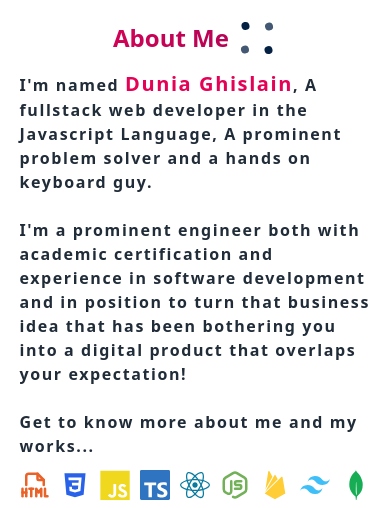
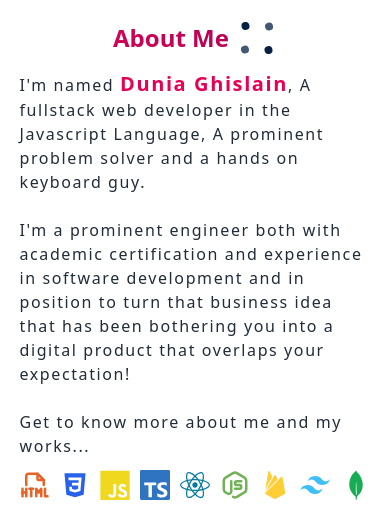
Before and after one commit to ddunia680/portfolio, a React (Vite) app: page / in a window 390 px wide. Shown: the part 610-1118 px from the top of the page. Built offline with nearby package versions, Linux system fonts and the light colour scheme.

Commit message:
Fix text boldness in some sections issue

```diff
--- a/src/components/About/about.tsx
+++ b/src/components/About/about.tsx
@@ -50,13 +50,13 @@ export default function About() {
                     data-testid="loader"
                 />
             </h1>
-            <p className='my-3 text-left text-headerColor1 dark:text-blue-200 font-semibold dark:font-normal tracking-widest md:mb-[2rem]'
+            <p className='my-3 text-left text-headerColor1 dark:text-blue-200 font-normal md:font-semibold dark:font-normal tracking-widest md:mb-[2rem]'
             >{t('named1')} <span className='text-xl font-bold text-fromLogo md:text-2xl'>Dunia Ghislain</span>, {t('named2')}</p>
 
-            <p className='my-3 text-left text-headerColor1 dark:text-blue-200 font-semibold dark:font-normal tracking-widest md:mb-[2rem]'>
+            <p className='my-3 text-left text-headerColor1 dark:text-blue-200 font-normal md:font-semibold dark:font-normal tracking-widest md:mb-[2rem]'>
                 {t('detailed1')}</p>
 
-            <p className='my-3 text-left text-headerColor1 dark:text-blue-200 font-semibold dark:font-normal tracking-widest md:mb-[2rem]'>
+            <p className='my-3 text-left text-headerColor1 dark:text-blue-200 font-normal md:font-semibold dark:font-normal tracking-widest md:mb-[2rem]'>
                 {t('detailed2')}</p>
             <p className='flex justify-between items-center' >
                 <TbFileTypeHtml size={30} className='text-[#e96228]' />
--- a/src/components/Contact/contact.tsx
+++ b/src/components/Contact/contact.tsx
@@ -20,10 +20,10 @@ export default function Contact() {
                 />
         </h2>
         <div className='w-full flex flex-col justify-center items-start gap-[2rem]' >
-            <p className='w-full md:w-[60%] text-headerColor1 dark:text-blue-200 font-semibold dark:font-normal'>
+            <p className='w-full md:w-[60%] text-headerColor1 dark:text-blue-200  font-normal md:font-semibold dark:font-normal'>
                 <Trans components={{ b: <strong/> }} >{t('contactText')}</Trans>
             </p>
-            <p className='w-[60%] text-headerColor1 dark:text-blue-200 font-semibold dark:font-normal'>
+            <p className='w-[60%] text-headerColor1 dark:text-blue-200 font-normal md:font-semibold dark:font-normal'>
                 <Trans components={{
                     span: <span className='text-fromLogo underline'/>,
                     a: <a href='#connectB' className='block md:hidden text-blue-500 underline'/> }}
```
